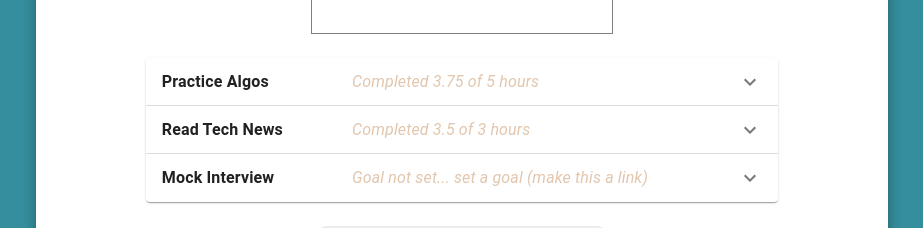
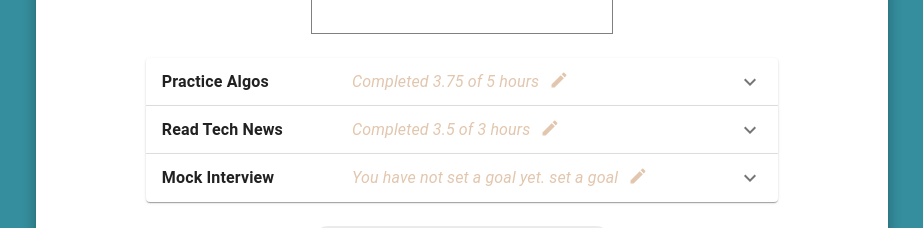
Before and after one commit to JigglyPuff-PTRI7/job-pepper, a React app: page /dashboard in a window 1280 px wide. Shown: the part 455-683 px from the top of the page, without its empty margins (178-1101 px from the left). Built offline with nearby package versions, Linux system fonts and the light colour scheme; a web font is replaced by a local one.

Commit message:
add edit pencil to goal

```diff
--- a/src/components/dashboard_components/ActivityAccordion.jsx
+++ b/src/components/dashboard_components/ActivityAccordion.jsx
@@ -8,6 +8,7 @@ import TimePicker from './TimePicker';
 import { Label, Link } from '@mui/icons-material';
 import { Box } from '@mui/system';
 import { Button, Chip, Divider, FormControl, TextField } from '@mui/material';
+import EditIcon from '@mui/icons-material/Edit';
 
 export default function ActivityAccordion({ activitiesProps }) {
   console.log('activitiesProps', activitiesProps)
@@ -34,7 +35,7 @@ export default function ActivityAccordion({ activitiesProps }) {
     //update the supporting text with goal information
     let goalText = "";
     (goal && loggedHours) ?  goalText = `Completed ${totalHours} of ${goal} hours`
-    : goalText = "Goal not set... set a goal (make this a link)"
+    : goalText = "You have not set a goal yet. set a goal"
 
     //create a list of resources to render
     const resourceList = [];
@@ -56,7 +57,7 @@ export default function ActivityAccordion({ activitiesProps }) {
     console.log('resrouce list', resourceList)
 
     accordionSet.push(
-      <Accordion
+      <Accordion key={i.toString()}
         expanded={expanded === panelNum}
         onChange={handleChange(panelNum)}
       >
@@ -65,15 +66,26 @@ export default function ActivityAccordion({ activitiesProps }) {
           aria-controls={`${panelNum}bh-content`}
           id={`${panelNum}bh-header`}
         >
-          <Typography align='left' sx={{ fontWeight: 'bold', width: '33%', flexShrink: 0 }}>
+          <Typography
+            align="left"
+            sx={{ fontWeight: 'bold', width: '33%', flexShrink: 0 }}
+          >
             {activityName}
           </Typography>
           <Typography sx={{ color: '#E2C6AE', fontStyle: 'italic' }}>
             {goalText}
           </Typography>
+          <EditIcon key={i} fontSize="small" sx={{ color: '#E2C6AE', marginLeft:'10px'}} onClick={console.log('clicked edit pencil')}/>
         </AccordionSummary>
         <AccordionDetails>
-          <Box sx={{ display: 'flex', justifyContent:'center', alignItems: 'center', gap:'20px' }}>
+          <Box
+            sx={{
+              display: 'flex',
+              justifyContent: 'center',
+              alignItems: 'center',
+              gap: '20px',
+            }}
+          >
             <Typography>Log your progress:</Typography>
             <TimePicker />
           </Box>
@@ -81,7 +93,6 @@ export default function ActivityAccordion({ activitiesProps }) {
             <Typography fontWeight={'bold'}>Resources</Typography>
             <ul>{resourceList}</ul>
           </Box>
-
         </AccordionDetails>
       </Accordion>
     );
```
